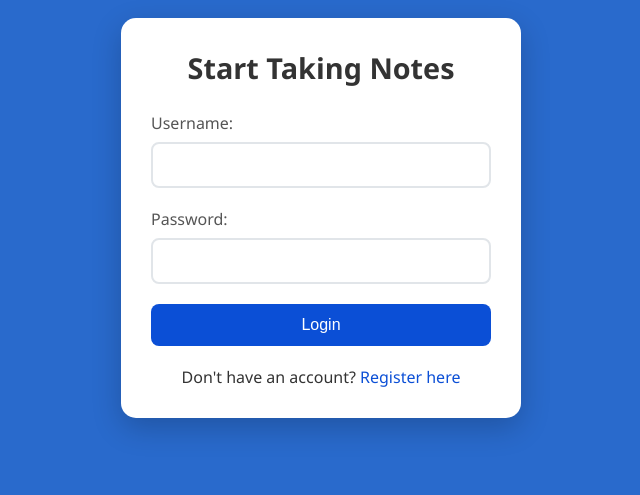
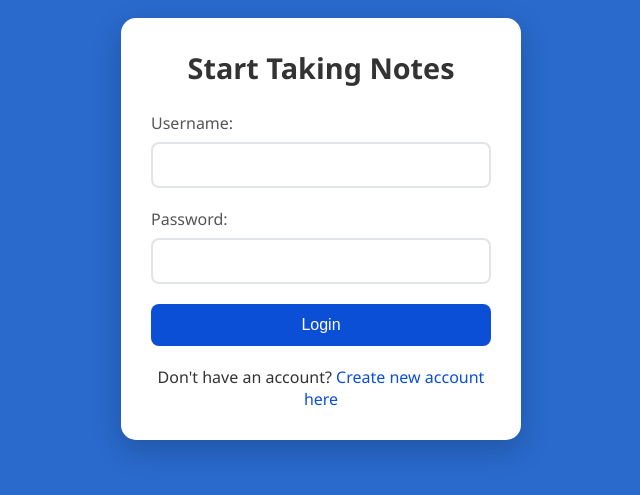
Before and after one commit to am-cassini/quickjot, a website: page public/index.html in a window 1280 px wide. Shown: the part 97-592 px from the top of the page, without its empty margins (319-959 px from the left). Drawn offline with Linux system fonts and the light colour scheme.

Commit message:
Update index.html

```diff
--- a/public/index.html
+++ b/public/index.html
@@ -33,12 +33,12 @@
                     </div>
                     <button type="submit" class="btn btn-primary">Login</button>
                 </form>
-                <p class="form-switch">Don't have an account? <a href="#" id="showRegister">Register here</a></p>
+                <p class="form-switch">Don't have an account? <a href="#" id="showRegister">Create new account here</a></p>
             </div>
 
             <!-- Register Form -->
             <div class="form-container" style="display: none;">
-                <h2>Register</h2>
+                <h2>Create New Account</h2>
                 <form id="registerForm" class="auth-form">
                     <div class="form-group">
                         <label for="registerUsername">Username:</label>
```
